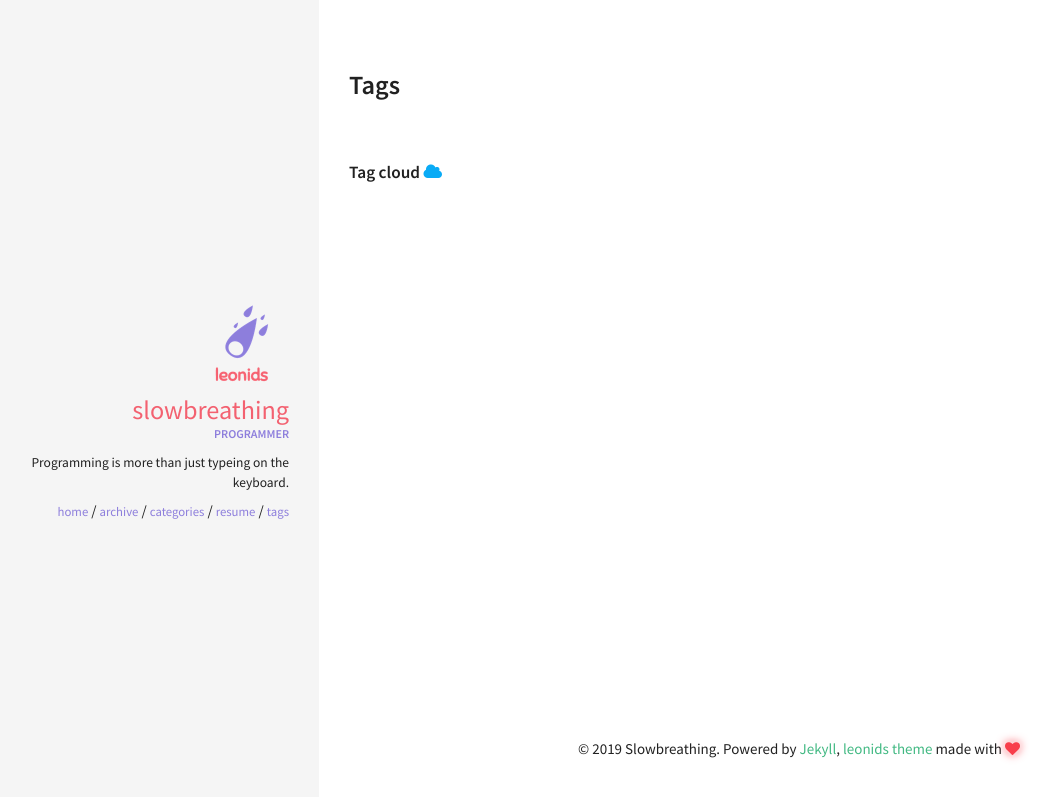
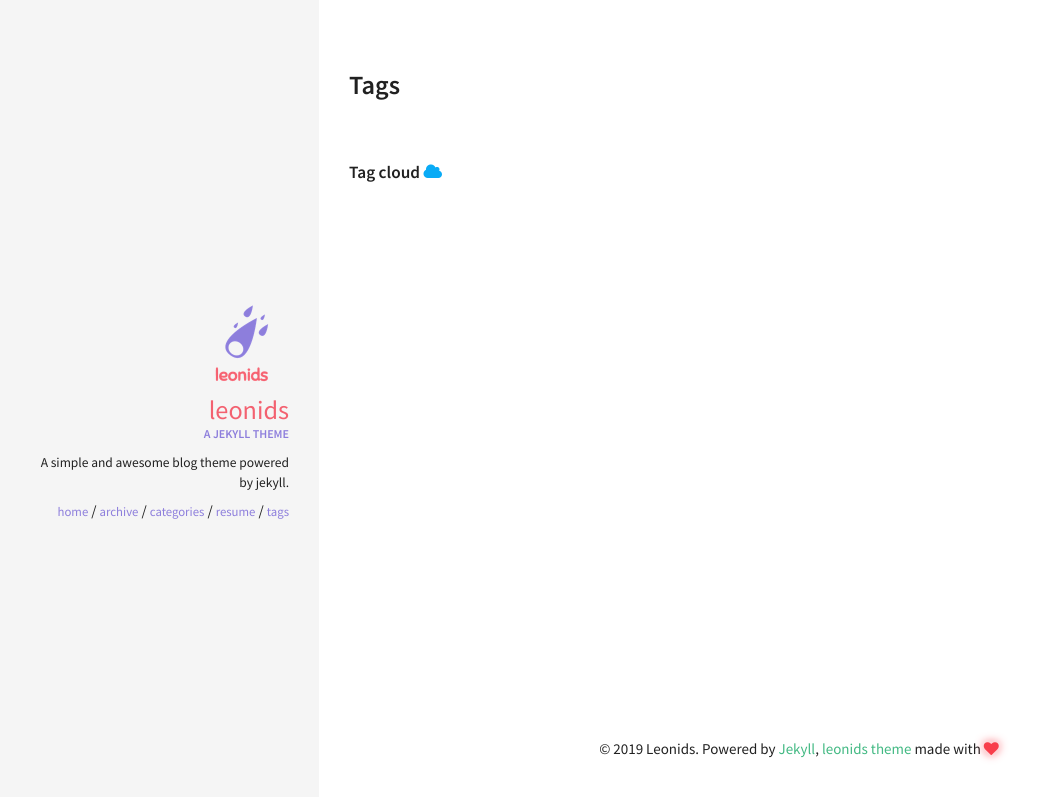
Before and after one commit to slowbreathing/slowbreathing.github.io, a Jekyll site: the page built from tags.html, in a window 1280 px wide. Shown: the top 797 px of the page, without its empty margins (1-1057 px from the left). Built offline with Jekyll 4.4.1, drawn with Linux system fonts in a browser that asks for light colours.

Commit message:
updated site

```diff
--- a/_config.yml
+++ b/_config.yml
@@ -3,9 +3,9 @@
 # Site wide configuration
 ####################################
 #
-title: Leonids
+title: Slowbreathing
 email:
-description: A simple and awesome blog theme powered by jekyll.
+description: Programming is more than just typeing on the keyboard.
 url: # the base hostname & protocol for your site
 keywords: ["blog", "jekyll"]
 
@@ -33,10 +33,10 @@ kramdown:
 ####################################
 #
 owner:
-  name: Slowbreathing
+  name: Leonids
   avatar: leonids-logo.png
-  job: "Programmer"
-  bio: "Programming is more than just typeing on the keyboard."
+  job: "A jekyll theme"
+  bio: "A simple and awesome blog theme powered by jekyll."
   email:
   disqus-shortname:
   twitter: #username
```
